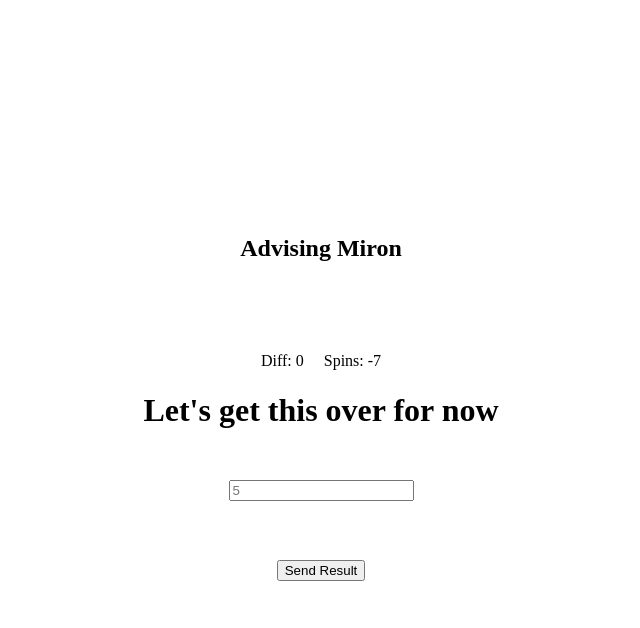
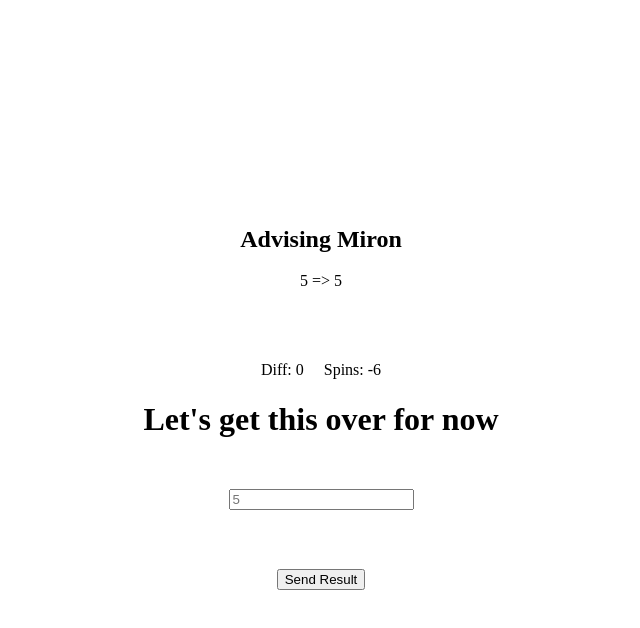
Before and after one commit to enzoperce35/advising-miron, a React (Vite) app: page / in a window 1280 px wide. Both pictures are taken after typing "5", "5" into the empty fields and a click on the input "Game Start". Shown: the top 628 px of the page, without its empty margins (319-959 px from the left). Built offline with nearby package versions, Linux system fonts and the light colour scheme.

Commit message:
set weightDiff to 35

```diff
--- a/src/app/App.jsx
+++ b/src/app/App.jsx
@@ -54,7 +54,7 @@ function App() {
     <>
       <div id='header'>
         <h2>Advising Miron</h2>
-
+        <span className={!fundsWereSet() ? 'hidden' : 'show' }>{`${gameFund.initStart} => ${gameFund.initStart + (gameFund.update - gameFund.initTotal)}`}</span>
       </div>
 
       <div className="container">
--- a/src/app/advice.jsx
+++ b/src/app/advice.jsx
@@ -3,7 +3,7 @@ import { useEffect, useState } from "react"
 
 
 function adviceSpin(spins, normalBet, gritBet, weightDiff) {
-  if ((spins < 1) || (weightDiff > 40)) {
+  if ((spins < 0) || (weightDiff > 35)) {
     return "Let's get this over for now"
   } else if (spins < 4) { //do grit when you have 3 spins left
     return `Spin 3 Times at ${gritBet} pesos`
@@ -13,7 +13,7 @@ function adviceSpin(spins, normalBet, gritBet, weightDiff) {
 }
 
 function determineSpins(details, funds) {
-  const safeMargin = details.safe + details.bet  //add 1 more bet so remaining spins wont drop to zero
+  const safeMargin = details.safe
   const gritMargin = details.grit * 3 //3 last spins with highered bet
   const betMargin = safeMargin + gritMargin
   const spins = (funds.update - betMargin) / details.bet // number of normal spins
@@ -42,7 +42,7 @@ export default function Advice({details, funds}) {
   return (
     <div className="game">
       <div id="advice-values">
-        <span>{`Diff: ${adviceValues.weightDiff} `}</span>
+        <span>{`Diff: ${Math.round(adviceValues.weightDiff * 100 + Number.EPSILON) / 100} `}</span>
         <span>{`Spins: ${adviceValues.spins} `}</span>
       </div>
 
--- a/src/app/fund.jsx
+++ b/src/app/fund.jsx
@@ -5,12 +5,12 @@ export default function Fund({setFund}) {
         <div>
           <div>
             <label htmlFor="totalFund">Total: </label>
-            <input type="number" name="totalFund" id="totalFund" required/>
+            <input type="number" step="any" name="totalFund" id="totalFund" required/>
           </div>
 
           <div>
             <label htmlFor="gameFund">Game: </label>
-            <input type="number" name="gameFund" id="gameFund" required/>
+            <input type="number" step="any" name="gameFund" id="gameFund" required/>
           </div>
         </div>
 
--- a/src/app/game.jsx
+++ b/src/app/game.jsx
@@ -38,7 +38,7 @@ export default function Game({funds, run, logRun}) {
 
       <form onSubmit={(e) => logRun(e, gameDetails.bet)}>
         <div id="round-input">
-          <input type="number" name="runResult" id="runResult" placeholder={funds.update} required/>
+          <input type="number" step="any" name="runResult" id="runResult" placeholder={funds.update} required/>
         </div>
 
         <div id="submit">
--- a/src/style/App.css
+++ b/src/style/App.css
@@ -4,6 +4,12 @@
   display: flex;
   flex-direction: column;
   justify-content: center;
+  align-items: center;
+}
+
+#header {
+  display: flex;
+  flex-direction: column;
   align-items: center;
 }
 
@@ -36,6 +42,10 @@ form {
   gap: 20px;
 }
 
+.hidden {
+  display: none;
+}
+
 @media screen and (max-width: 650px) {
   #advice {
     font-size: medium;
```
